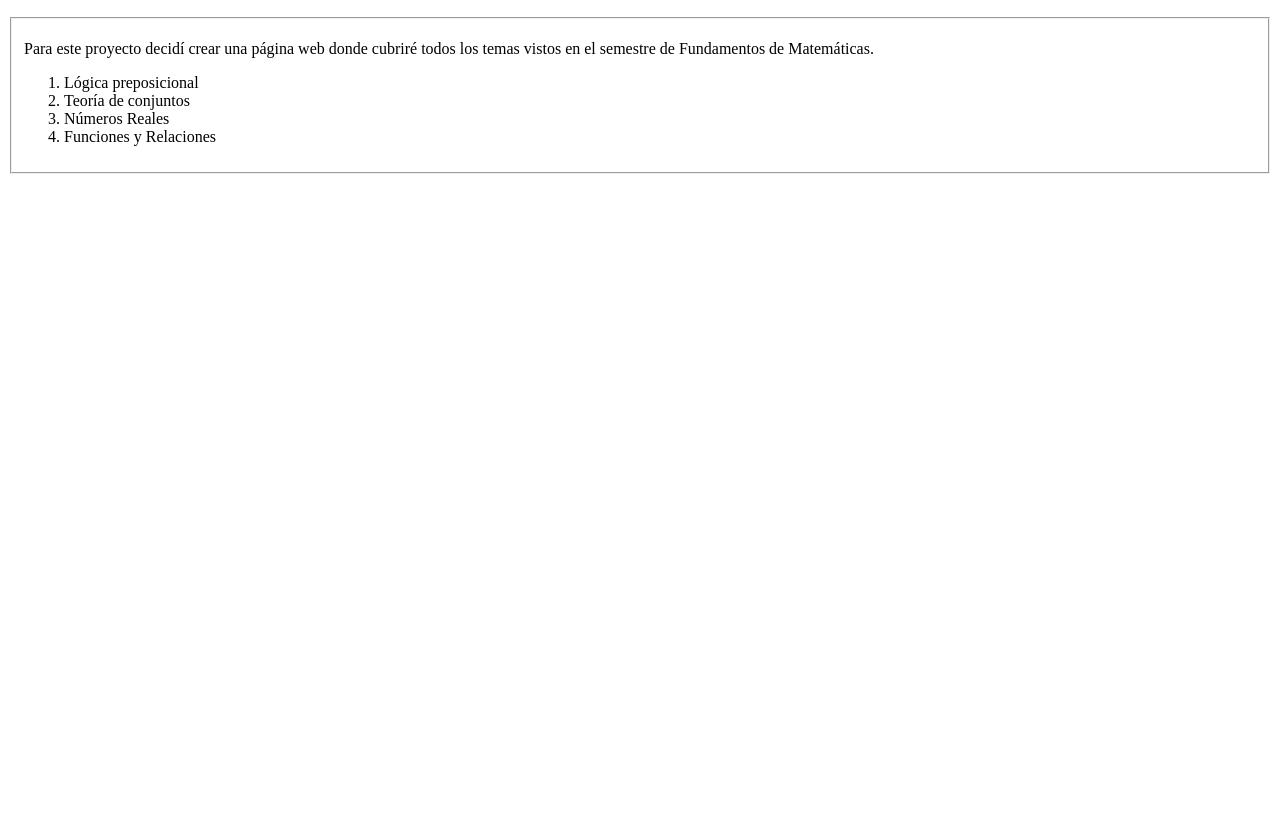
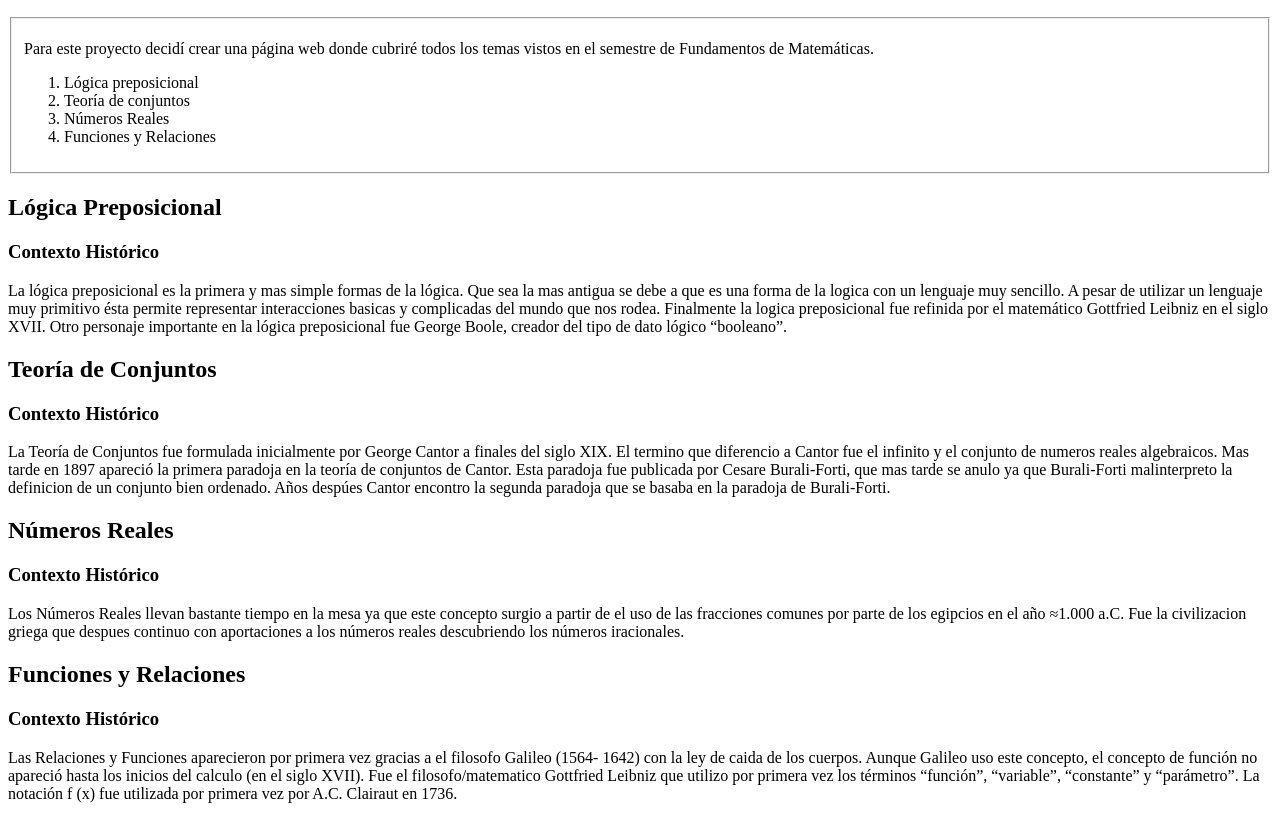
Before and after one commit to danieltapiav/ProyectoAplicativo, a plain HTML site: page index.html in a window 1280 px wide. Shown: the part 110-929 px from the top of the page. Before the commit the page ends 800 px from the top, so only its background shows below. Drawn offline with Linux system fonts and the light colour scheme.

Commit message:
Se añadio contexto historico

```diff
--- a/index.html
+++ b/index.html
@@ -17,6 +17,29 @@
 		<li>Funciones y Relaciones</li>
 	</ol>
 </fieldset>
+<div class="logica">
+	<h2>Lógica Preposicional</h2>
+	<h3>Contexto Histórico</h3>
+	<p>La lógica preposicional es la primera y mas simple formas de la lógica. Que sea la mas antigua se debe a que es una forma de la logica con un lenguaje muy sencillo. A pesar de utilizar un lenguaje muy primitivo ésta permite representar interacciones basicas y complicadas del mundo que nos rodea. Finalmente la logica preposicional fue refinida por el matemático Gottfried Leibniz en el siglo XVII. Otro personaje importante en la lógica preposicional fue George Boole, creador del tipo de dato lógico “booleano”.</p>
+</div>
+
+<div class="teoria">
+	<h2>Teoría de Conjuntos</h2>
+	<h3>Contexto Histórico</h3>
+	<p>La Teoría de Conjuntos fue formulada inicialmente por George Cantor a finales del siglo XIX. El termino que diferencio a Cantor fue el infinito y el conjunto de numeros reales algebraicos. Mas tarde en 1897 apareció la primera paradoja en la teoría de conjuntos de Cantor. Esta paradoja fue publicada por Cesare Burali-Forti, que mas tarde se anulo ya que Burali-Forti malinterpreto la definicion de un conjunto bien ordenado. Años despúes Cantor encontro la segunda paradoja que se basaba en la paradoja de Burali-Forti.</p>
+</div>
+
+<div class="numeros">
+	<h2>Números Reales</h2>
+	<h3>Contexto Histórico</h3>
+	<p>Los Números Reales llevan bastante tiempo en la mesa ya que este concepto surgio a partir de el uso de las fracciones comunes por parte de los egipcios en el año ≈1.000 a.C. Fue la civilizacion griega que despues continuo con aportaciones a los números reales descubriendo los números iracionales.</p>
+</div>
+
+<div class="funciones">
+	<h2>Funciones y Relaciones</h2>
+	<h3>Contexto Histórico</h3>
+	<p>Las Relaciones y Funciones aparecieron por primera vez gracias a el filosofo Galileo (1564- 1642) con la ley de caida de los cuerpos. Aunque Galileo uso este concepto, el concepto de función no apareció hasta los inicios del calculo (en el siglo XVII).  Fue el filosofo/matematico Gottfried Leibniz que utilizo por primera vez los términos “función”, “variable”, “constante” y “parámetro”. La notación f (x) fue utilizada por primera vez por A.C. Clairaut en 1736.</p>
+</div>
 
 </body>
 </html>
```
